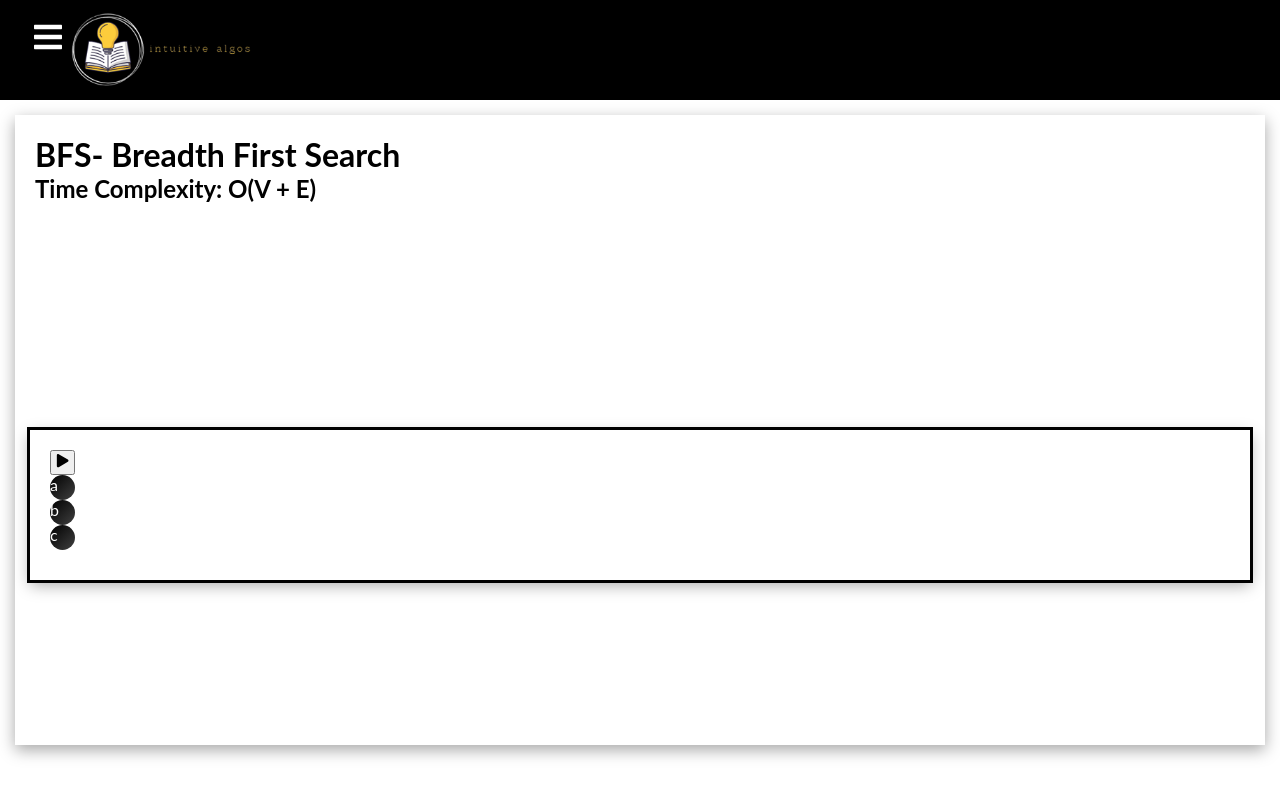
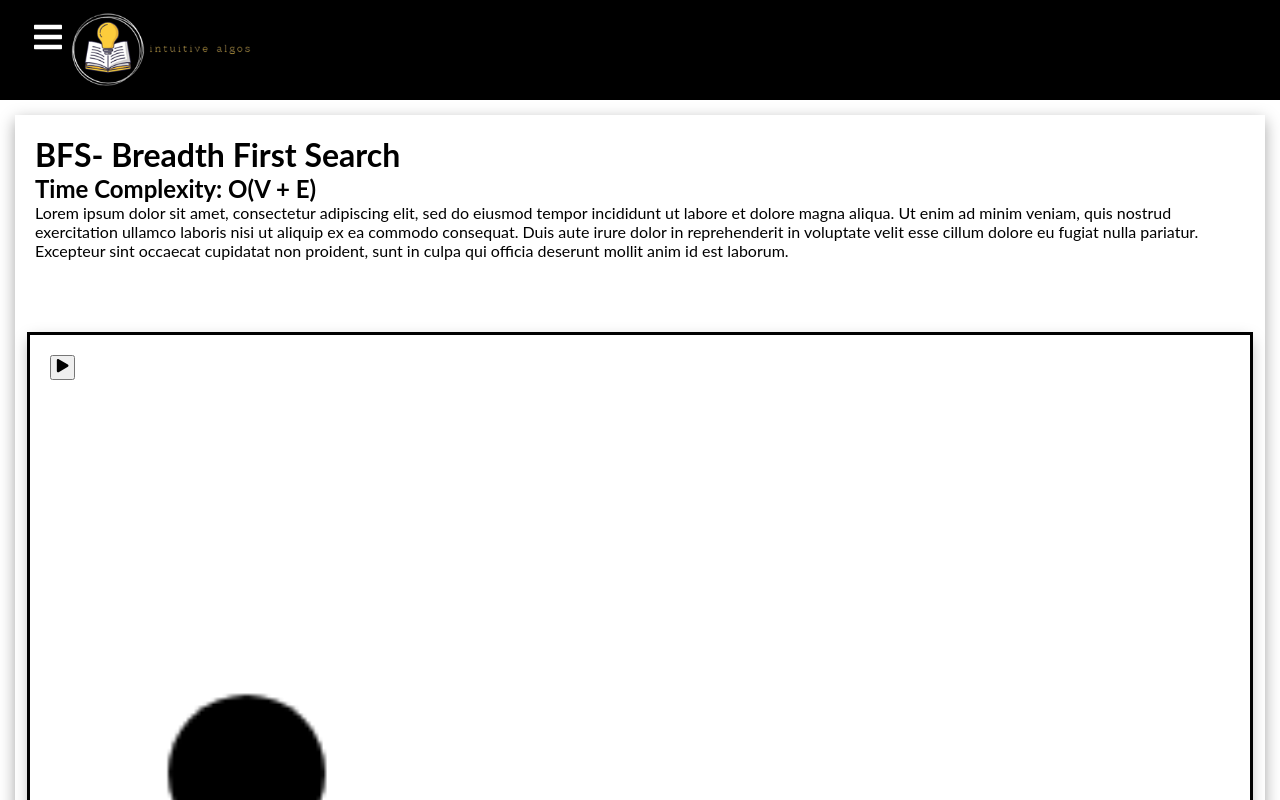
Before and after one commit to andrewk007/seniorProject, a React (Create React App) app in the folder algo-dictionary/: page /bfs in a window 1280 px wide. Shown: the top 800 px of the page. Built offline with nearby package versions, Linux system fonts and the light colour scheme.

Commit message:
Added canvas

```diff
--- a/algo-dictionary/src/components/Canvas.css
+++ b/algo-dictionary/src/components/Canvas.css
@@ -0,0 +1,4 @@
+.canvas{
+    border:1px solid blue;
+    background-color:black
+}
--- a/algo-dictionary/src/components/Canvas.js
+++ b/algo-dictionary/src/components/Canvas.js
@@ -1,24 +1,32 @@
-import React from 'react'
-
-import styled from 'styled-components';
-
-const Wrapper = styled.section`
-  display:flex;
-  background-color:white;
-  color:black;
-  width:100%;
-  height:100%;
-  box-shadow: rgba(0, 0, 0, 0.35) 0px 5px 15px;
-`;
+import React, {useRef,useEffect} from 'react'
 
 
 
-function Canvas() {
+const Canvas = () =>  {
+  const canvasRef = useRef(null)
+
+  const draw = ctx => {
+    ctx.fillStyle = '#000000'
+    ctx.beginPath()
+    ctx.arc(50, 100, 20, 0, 2*Math.PI)
+    ctx.fill()
+  }
+
+
+useEffect(()=> {
+  const canvas = canvasRef.current
+  const context = canvas.getContext('2d')
+
+  draw(context)
+},[draw])
+
+
     return (
-        <Wrapper>
+          <canvas ref = {canvasRef} >
 
-        </Wrapper>
 
+
+          </canvas>
     );
 }
 
--- a/algo-dictionary/src/components/Graph.js
+++ b/algo-dictionary/src/components/Graph.js
@@ -1,7 +1,7 @@
 import React from 'react';
 import styled from 'styled-components';
 
-function Graph(){
+const Graph = () => {
   const Node = styled.span`
   display: block;
   color:white;
@@ -12,7 +12,7 @@ function Graph(){
   background: radial-gradient(circle at 100px 100px, white, #000);
 `;
 
-    const vertices = ['a','b','c'];
+    const vertices = ['a','b','c','e','f','g','h','i'];
         return (
             <>
               {vertices.map(function(name) {
--- a/algo-dictionary/src/pages/AlgoPages/BFS.css
+++ b/algo-dictionary/src/pages/AlgoPages/BFS.css
@@ -7,7 +7,7 @@
 
   .wrapper > * {
     padding: 20px;
-    height:150px;
+    height:auto;
   }
 
   .page-main {
@@ -16,7 +16,5 @@
   .algo-box{
     display: flex;
     flex-direction: column;
-    box-shadow: rgba(0, 0, 0, 0.35) 0px 5px 15px;
-
 
   }
--- a/algo-dictionary/src/pages/AlgoPages/BFS.js
+++ b/algo-dictionary/src/pages/AlgoPages/BFS.js
@@ -1,22 +1,24 @@
 import React,{Component} from 'react'
 import '../AlgoPages/BFS.css'
-import Start from '../../components/Start';
-import Graph from '../../components/Graph';
-import {ReactHeight} from 'react-height';
-function BFS(){
+import Start from '../../components/Start'
+import Graph from '../../components/Graph'
+import Canvas from '../../components/Canvas'
+import {useState} from 'react'
+
+const BFS =() => {
         return (
             <div class="wrapper">
        <header class="page-header">
            <h1> BFS- Breadth First Search</h1>
            <h2> Time Complexity: O(V + E) </h2>
-         <p></p>
+         <p>Lorem ipsum dolor sit amet, consectetur adipiscing elit, sed do eiusmod tempor incididunt ut labore et dolore magna aliqua. Ut enim ad minim veniam, quis nostrud exercitation ullamco laboris nisi ut aliquip ex ea commodo consequat. Duis aute irure dolor in reprehenderit in voluptate velit esse cillum dolore eu fugiat nulla pariatur. Excepteur sint occaecat cupidatat non proident, sunt in culpa qui officia deserunt mollit anim id est laborum.</p>
        </header>
        <main class="page-main">
        </main>
        <div class = 'algo-box'>
 
        <Start/>
-      <Graph/>
+       <Canvas/>
 
       </div>
        <footer class="page-footer">
--- a/algo-dictionary/src/pages/Algorithms.js
+++ b/algo-dictionary/src/pages/Algorithms.js
@@ -12,10 +12,12 @@ const Wrapper = styled.section`
 `;
 const algos = [
     {
+        id: 1,
         title:'BFS',
         link: '/bfs'
 },
 {
+    id: 2,
     title:'shortestPath',
     link: '/shortest'
 }
```
